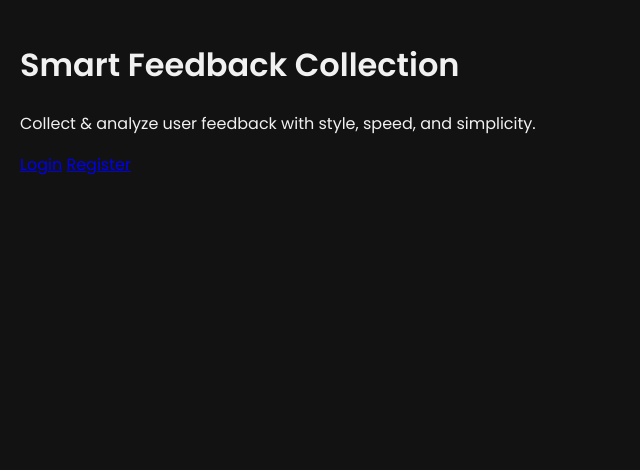
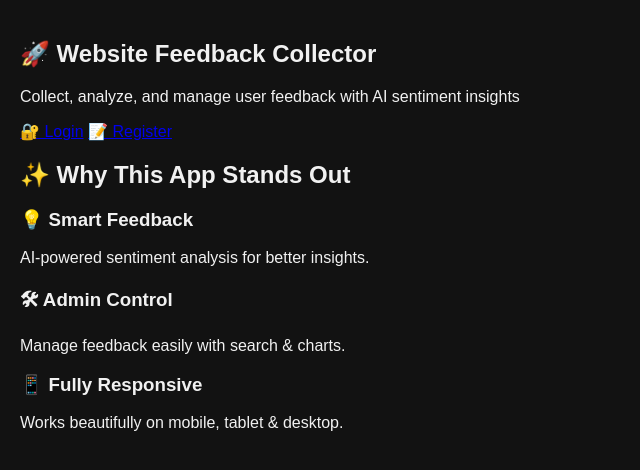
Before and after one commit to buildwithjanhavi/Website-Feedback-Collector-with-Admin-Dashboard, a Flask app: page / in a window 1280 px wide. Shown: the top 470 px of the page, without its empty margins (0-640 px from the left). Run offline with Flask 2, Linux system fonts and the light colour scheme.

Commit message:
Update index.html

```diff
--- a/templates/index.html
+++ b/templates/index.html
@@ -2,19 +2,35 @@
 <html lang="en">
 <head>
   <meta charset="UTF-8" />
-  <meta name="viewport" content="width=device-width, initial-scale=1.0"/>
   <title>Website Feedback Collector</title>
   <link rel="stylesheet" href="{{ url_for('static', filename='style.css') }}">
-  <link href="https://fonts.googleapis.com/css2?family=Poppins:wght@400;600&display=swap" rel="stylesheet">
 </head>
 <body>
-  <div class="hero">
-    <h1>Smart Feedback Collection</h1>
-    <p>Collect & analyze user feedback with style, speed, and simplicity.</p>
+  <section class="hero">
+    <h1>🚀 Website Feedback Collector</h1>
+    <p>Collect, analyze, and manage user feedback with AI sentiment insights</p>
     <div class="hero-buttons">
-      <a href="{{ url_for('auth.login') }}" class="btn">Login</a>
-      <a href="{{ url_for('auth.register') }}" class="btn">Register</a>
+      <a href="{{ url_for('auth.login') }}" class="btn">🔐 Login</a>
+      <a href="{{ url_for('auth.register') }}" class="btn">📝 Register</a>
     </div>
-  </div>
+  </section>
+
+  <section class="features">
+    <h2>✨ Why This App Stands Out</h2>
+    <div class="feature-cards">
+      <div class="feature-card">
+        <h3>💡 Smart Feedback</h3>
+        <p>AI-powered sentiment analysis for better insights.</p>
+      </div>
+      <div class="feature-card">
+        <h3>🛠 Admin Control</h3>
+        <p>Manage feedback easily with search & charts.</p>
+      </div>
+      <div class="feature-card">
+        <h3>📱 Fully Responsive</h3>
+        <p>Works beautifully on mobile, tablet & desktop.</p>
+      </div>
+    </div>
+  </section>
 </body>
 </html>
```
